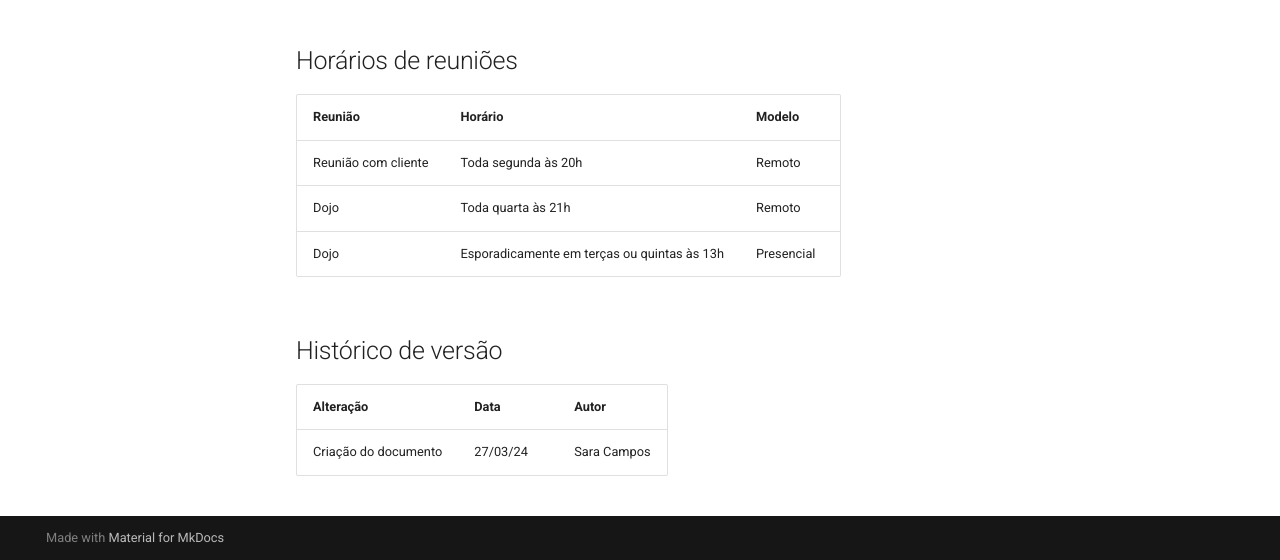
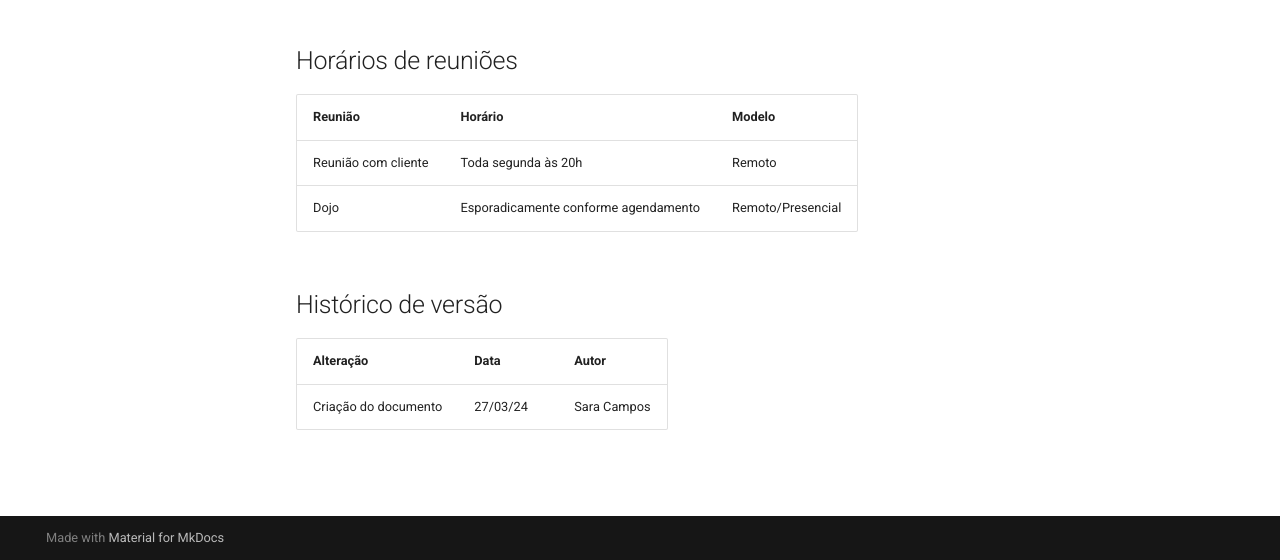
Before and after one commit to fga-eps-mds/2024.1-SINDPOL-DOC, an MkDocs documentation site: the page built from docs/alinhamento/disponibilidade.md, in a window 1280 px wide and 1388 px high, cut to the strip 828-1388 px from the top of the window. Built offline with MkDocs 1.6.1 and Material for MkDocs 9.7.7, drawn with Linux system fonts in a browser that asks for light colours; comment, search, counter and statistics services are not loaded; some of the changed text lies outside the part shown.

Commit message:
Correcao do doc de disponibilidade

```diff
--- a/docs/alinhamento/disponibilidade.md
+++ b/docs/alinhamento/disponibilidade.md
@@ -8,10 +8,8 @@ Para facilitar o agendamento de reuniões do time foi criada uma planilha de dis
 
 | Reunião | Horário | Modelo |
 | - | - | - |
-| Reunião com cliente | Toda segunda às 20h | Remoto
-| Dojo | Toda quarta às 21h | Remoto |
-| Dojo | Esporadicamente em terças ou quintas às 13h | Presencial |
-
+| Reunião com cliente | Toda segunda às 20h | Remoto |
+| Dojo | Esporadicamente conforme agendamento | Remoto/Presencial |
 
 ## Histórico de versão
 
--- a/mkdocs.yml
+++ b/mkdocs.yml
@@ -18,7 +18,7 @@ plugins:
 nav:
   - Sobre: index.md
   - Alinhamento da equipe:
-    - Canais de comunicação: alinhamento/canais.md
-    - Planejamento de dojos: alinhamento/dojos.md
     - Quadro de disponibilidade: alinhamento/disponibilidade.md
     - Quadro de conhecimento: alinhamento/heatmap.md
+    - Planejamento de dojos: alinhamento/dojos.md
+    - Canais de comunicação: alinhamento/canais.md
```
